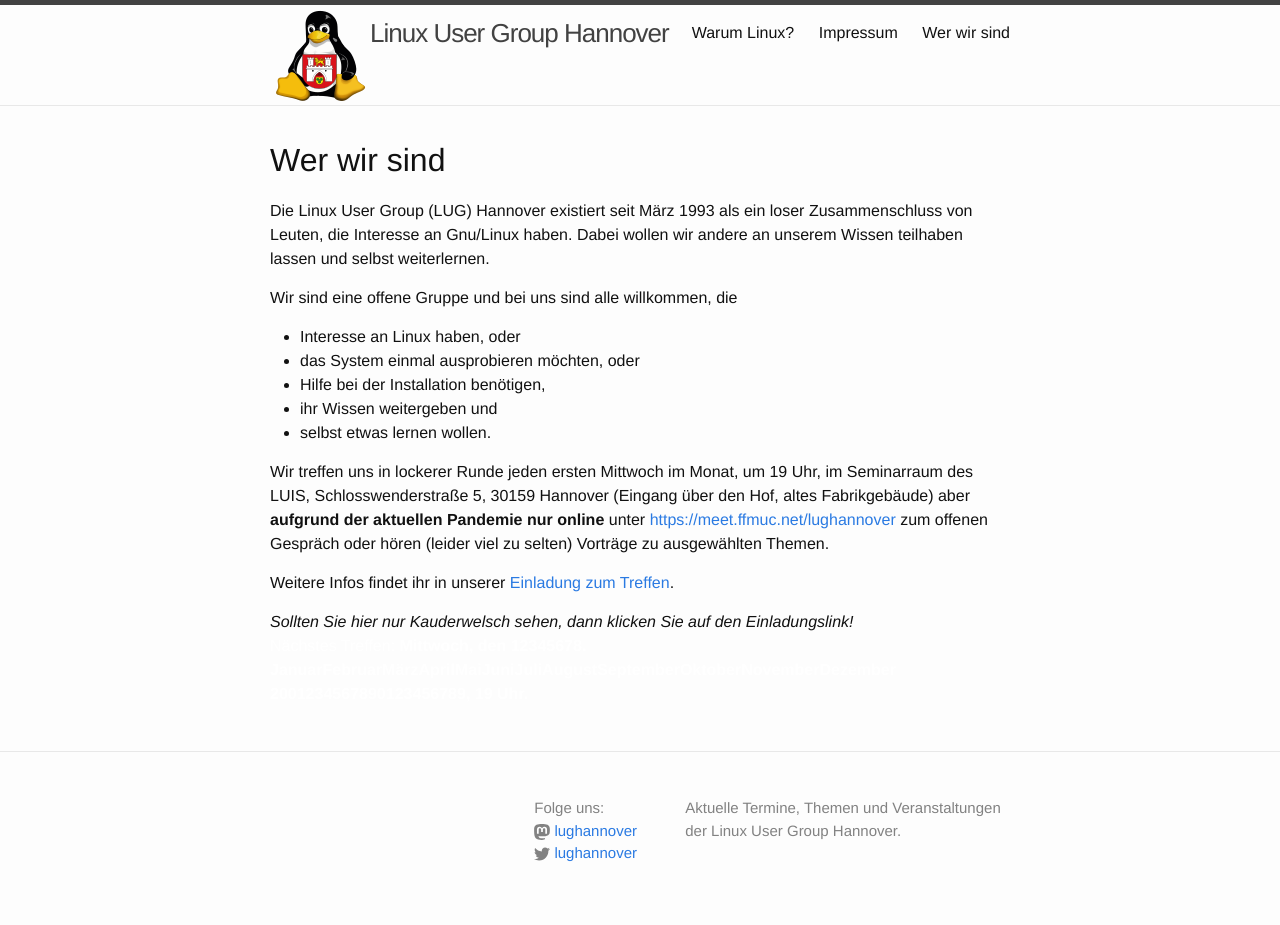
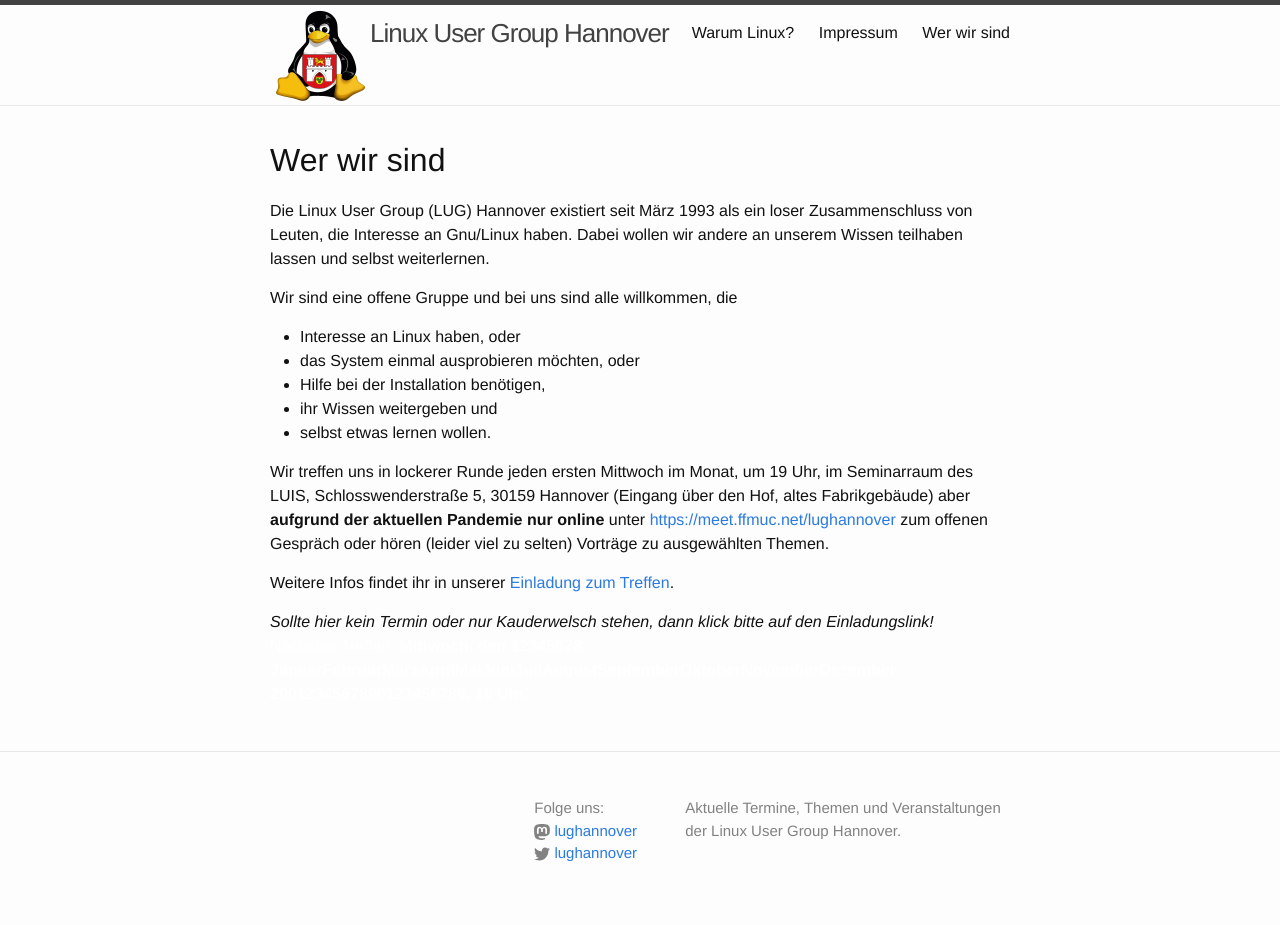
Before and after one commit to lughannover/lughannover.github.io, a Jekyll site: the page built from index.md, in a window 1280 px wide. Built offline with Jekyll 4.4.1, drawn with Linux system fonts in a browser that asks for light colours.

Commit message:
CSS mit nth-child Text angepasst

```diff
--- a/_layouts/index.html
+++ b/_layouts/index.html
@@ -11,7 +11,7 @@
       <div class="wrapper">
         {{ content }}
 
-        <p class="lughdate"><em>Sollten Sie hier nur Kauderwelsch sehen, dann klicken Sie auf den Einladungslink!<br></em>
+        <p class="lughdate"><em>Sollte hier kein Termin oder nur Kauderwelsch stehen, dann klick bitte auf den Einladungslink!<br></em>
         <font color="white">
         <span class="termin">N&auml;chstes Treffen:</span> <strong>Mittwoch, den
         <span class='day'><b>1</b><b>2</b><b>3</b><b>4</b><b>5</b><b>6</b><b>7</b><b>8</b></span>.
```
